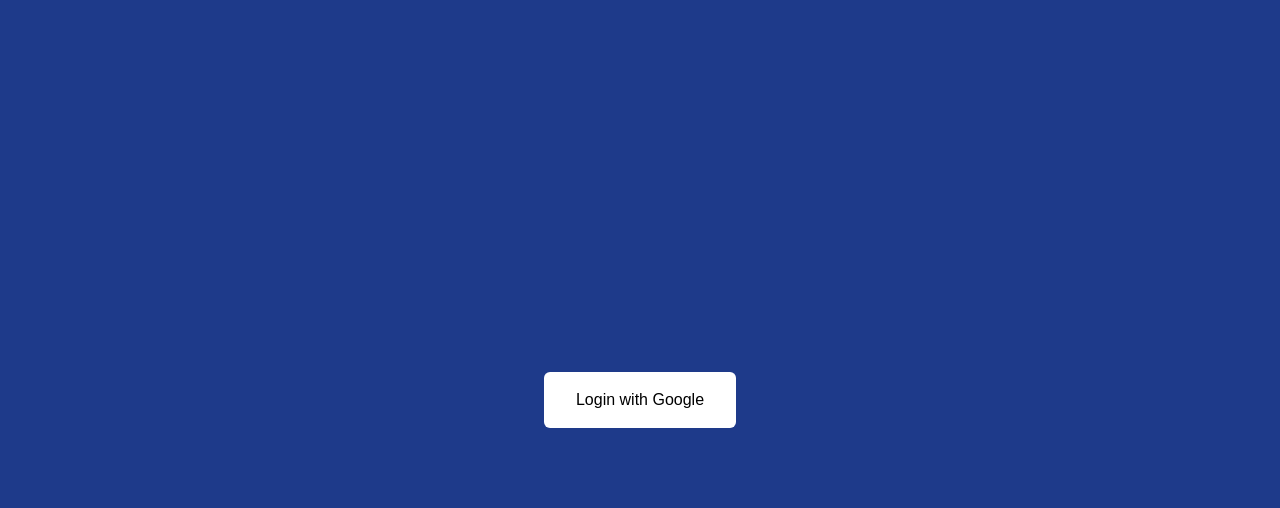
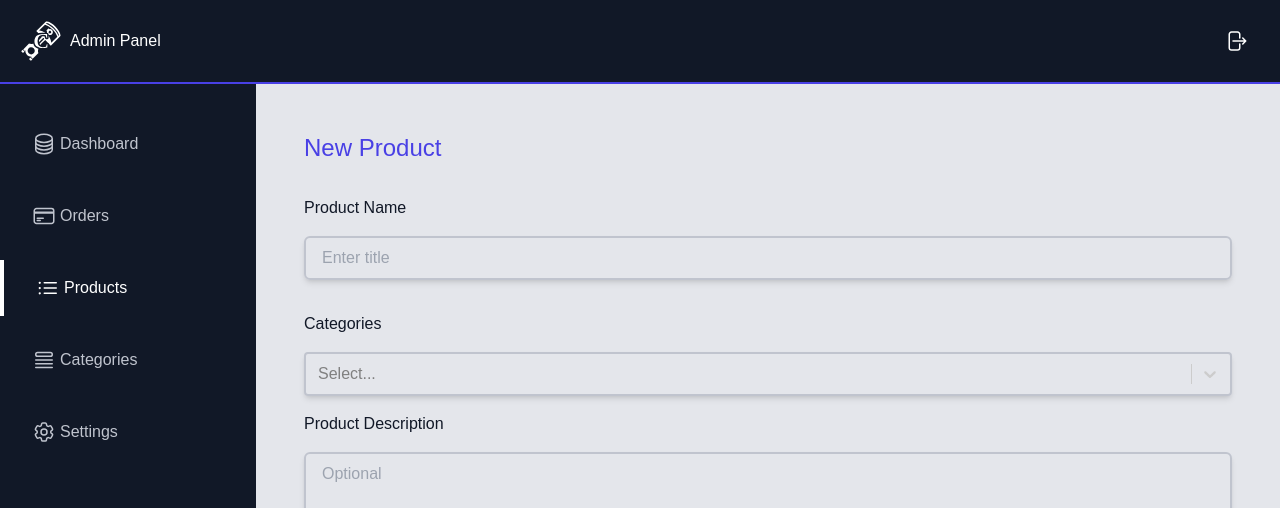
Before and after one commit to MaxSchmide/car-spares-admin, a Next.js app: page /products/new in a window 1280 px wide. Shown: the top 508 px of the page. Built offline with nearby package versions, Linux system fonts and the light colour scheme; no server answers.

Commit message:
edited redirection system

```diff
--- a/components/Header.tsx
+++ b/components/Header.tsx
@@ -3,11 +3,13 @@
 import logo from "@/assets/logo_white.svg"
 import { signOut, useSession } from "next-auth/react"
 import { useRouter } from "next/router"
+
 const Header = () => {
 	const router = useRouter()
 	const { data: session } = useSession()
+
 	const logout = async () => {
-		await router.push("/")
+		await router.push("auth/signin")
 		await signOut()
 	}
 	return (
--- a/components/Layout.tsx
+++ b/components/Layout.tsx
@@ -7,27 +7,13 @@
 }
 
 export default function Layout({ children }: LayoutProps) {
-	const { data: session } = useSession()
 	return (
 		<>
-			{!session ? (
-				<div className="min-h-screen bg-blue-900 flex items-center justify-center">
-					<button
-						onClick={() => signIn("google")}
-						className="p-4 px-8 bg-white rounded-md"
-					>
-						Login with Google
-					</button>
-				</div>
-			) : (
-				<>
-					<Header />
-					<main className="flex min-h-screen">
-						<Sidebar />
-						<article className="flex-grow bg-grey1 p-12">{children}</article>
-					</main>
-				</>
-			)}
+			<Header />
+			<main className="flex min-h-screen">
+				<Sidebar />
+				<article className="flex-grow bg-grey1 p-12">{children}</article>
+			</main>
 		</>
 	)
 }
--- a/next.config.js
+++ b/next.config.js
@@ -1,6 +1,6 @@
 /** @type {import('next').NextConfig} */
 const nextConfig = {
-	reactStrictMode: true,
+	reactStrictMode: false,
 }
 
 module.exports = nextConfig
--- a/pages/api/auth/[...nextauth].ts
+++ b/pages/api/auth/[...nextauth].ts
@@ -1,15 +1,12 @@
 import clientPromise from "@/lib/mongodb"
 import { mongooseConnect } from "@/lib/mongoose"
 import { Admin, IAdmin } from "@/models/admin.model"
-import ErrorPage from "@/pages/auth/error"
 import { User } from "@/types/next-auth"
 import { MongoDBAdapter } from "@next-auth/mongodb-adapter"
 import { NextApiRequest, NextApiResponse } from "next"
 import { AuthOptions } from "next-auth"
 import NextAuth, { getServerSession } from "next-auth/next"
 import GoogleProvider from "next-auth/providers/google"
-import { useRouter } from "next/router"
-import ReactDOMServer from "react-dom/server"
 
 export const authOptions: AuthOptions = {
 	adapter: MongoDBAdapter(clientPromise),
@@ -23,6 +20,7 @@
 		strategy: "jwt",
 	},
 	pages: {
+		signIn: "/auth/signin",
 		error: "/auth/error",
 	},
 	secret: process.env.NEXTAUTH_SECRET,
--- a/pages/auth/error.tsx
+++ b/pages/auth/error.tsx
@@ -14,7 +14,7 @@
 					x="0px"
 					y="0px"
 					viewBox="0 0 1000 1000"
-					enable-background="new 0 0 1000 1000"
+					enableBackground="new 0 0 1000 1000"
 					xmlSpace="preserve"
 					className="w-1/5 fill-[#f95959] py-24 mx-[40%] text-left -translate-x-1/2 -translate-y-1/2 rotate-0 animate-wiggle"
 				>
--- /dev/null
+++ b/pages/auth/signin.tsx
@@ -0,0 +1,32 @@
+import { signIn, getSession, getCsrfToken } from "next-auth/react"
+
+const SignInPage = () => {
+	return (
+		<div className="min-h-screen bg-blue-900 flex items-center justify-center">
+			<button
+				onClick={() => signIn("google")}
+				className="p-4 px-8 bg-white rounded-md"
+			>
+				Login with Google
+			</button>
+		</div>
+	)
+}
+
+export async function getServerSideProps(context: any) {
+	const { req } = context
+	const session = await getSession({ req })
+
+	if (session) {
+		return {
+			redirect: { destination: "/" },
+		}
+	}
+	return {
+		props: {
+			csrfToken: await getCsrfToken(context),
+		},
+	}
+}
+
+export default SignInPage
--- a/pages/categories.tsx
+++ b/pages/categories.tsx
@@ -4,7 +4,8 @@
 import { ICategory } from "@/models/category.model"
 import { CategoriesPageSelectStyle } from "@/utils/main"
 import axios from "axios"
-import { Router, useRouter } from "next/router"
+import { useSession } from "next-auth/react"
+import { useRouter } from "next/router"
 import { useCallback, useEffect, useState } from "react"
 import { toast } from "react-hot-toast"
 import Select, { SingleValue } from "react-select"
@@ -22,6 +23,8 @@
 	const [categoryTitle, setCategoryTitle] = useState("")
 	const router = useRouter()
 	const animatedComponents = makeAnimated()
+	const { status } = useSession()
+	const signedIn = status === "authenticated"
 
 	const selectCategory = (e: SingleValue<ICategory>) => {
 		setSelectedCategory(e)
@@ -74,6 +77,8 @@
 	}, [isPending, fetchCategories])
 
 	return (
+		<>
+			{signedIn && (
 				<Layout>
 					<main>
 						<h1 className="text-3xl mb-8 text-secondaryShade font-bold">
@@ -195,6 +200,8 @@
 						/>
 					</main>
 				</Layout>
+			)}
+		</>
 	)
 }
 
--- a/pages/index.tsx
+++ b/pages/index.tsx
@@ -1,11 +1,28 @@
 import Layout from "@/components/Layout"
 import { useSession } from "next-auth/react"
+import { useRouter } from "next/router"
+import { useCallback, useEffect } from "react"
 
 export default function HomePage() {
-	const { data: session } = useSession()
+	const { data: session, status } = useSession()
+	const signedIn = status === "authenticated"
+	const router = useRouter()
+
+	const checkIn = useCallback(() => {
+		!signedIn && router.push("auth/signin")
+	}, [signedIn, router])
+
+	useEffect(() => {
+		checkIn()
+	}, [checkIn])
+
 	return (
-		<Layout>
-			<h1>Hello, {session?.user.name}</h1>
-		</Layout>
+		<>
+			{signedIn && (
+				<Layout>
+					<h1>Hello, {session?.user.name}</h1>
+				</Layout>
+			)}
+		</>
 	)
 }
--- a/pages/orders.tsx
+++ b/pages/orders.tsx
@@ -1,8 +1,18 @@
 import Layout from "@/components/Layout"
-import React from "react"
+import { useSession } from "next-auth/react"
+import { useRouter } from "next/router"
+import React, { useEffect } from "react"
 
 const OrdersPage = () => {
-	return <Layout>OrdersPage</Layout>
+	const { status } = useSession()
+	const signedIn = status === "authenticated"
+	const router = useRouter()
+
+	useEffect(() => {
+		!signedIn && router.push("auth/error?error=AccessDenied")
+	}, [signedIn, router])
+
+	return <>{signedIn && <Layout>OrdersPage</Layout>}</>
 }
 
 export default OrdersPage
--- a/pages/products.tsx
+++ b/pages/products.tsx
@@ -3,16 +3,19 @@
 import { Spinner } from "@/components/Spinner"
 import { IProduct } from "@/models/product.model"
 import axios from "axios"
+import { useSession } from "next-auth/react"
 import Link from "next/link"
 import { useRouter } from "next/router"
 import { useCallback, useEffect, useState } from "react"
 
 const ProductsPage = () => {
+	const { status } = useSession()
 	const [isLoading, setIsLoading] = useState(false)
 	const [products, setProducts] = useState<IProduct[]>([])
 	const [showModal, setShowModal] = useState(false)
 	const [modalData, setModalData] = useState<IProduct>()
 	const router = useRouter()
+	const signedIn = status === "authenticated"
 
 	const fetchProducts = useCallback(async () => {
 		setIsLoading(true)
@@ -44,6 +47,8 @@
 	}
 
 	return (
+		<>
+			{signedIn && (
 				<Layout>
 					<header className="mb-20">
 						<Link
@@ -131,6 +136,8 @@
 						product={modalData}
 					/>
 				</Layout>
+			)}
+		</>
 	)
 }
 
--- a/pages/settings.tsx
+++ b/pages/settings.tsx
@@ -8,12 +8,13 @@
 import { toast } from "react-hot-toast"
 
 const SettingPage = () => {
-	const { data: session } = useSession()
+	const { data: session, status } = useSession()
 	const [adminEmail, setAdminEmail] = useState("")
 	const [admins, setAdmins] = useState<IAdmin[]>([])
 	const [modalData, setModalData] = useState<IAdmin>()
 	const [showModal, setShowModal] = useState(false)
 	const router = useRouter()
+	const signedIn = status === "authenticated"
 
 	const addAdmin = async (e: React.FormEvent<HTMLFormElement>) => {
 		e.preventDefault()
@@ -50,6 +51,8 @@
 	}, [fetchAdmins])
 
 	return (
+		<>
+			{signedIn && (
 				<Layout>
 					{session?.user.role === "owner" && (
 						<>
@@ -123,6 +126,8 @@
 						admin={modalData}
 					/>
 				</Layout>
+			)}
+		</>
 	)
 }
 
```
Lines whose indentation alone changed are shown as unchanged.
